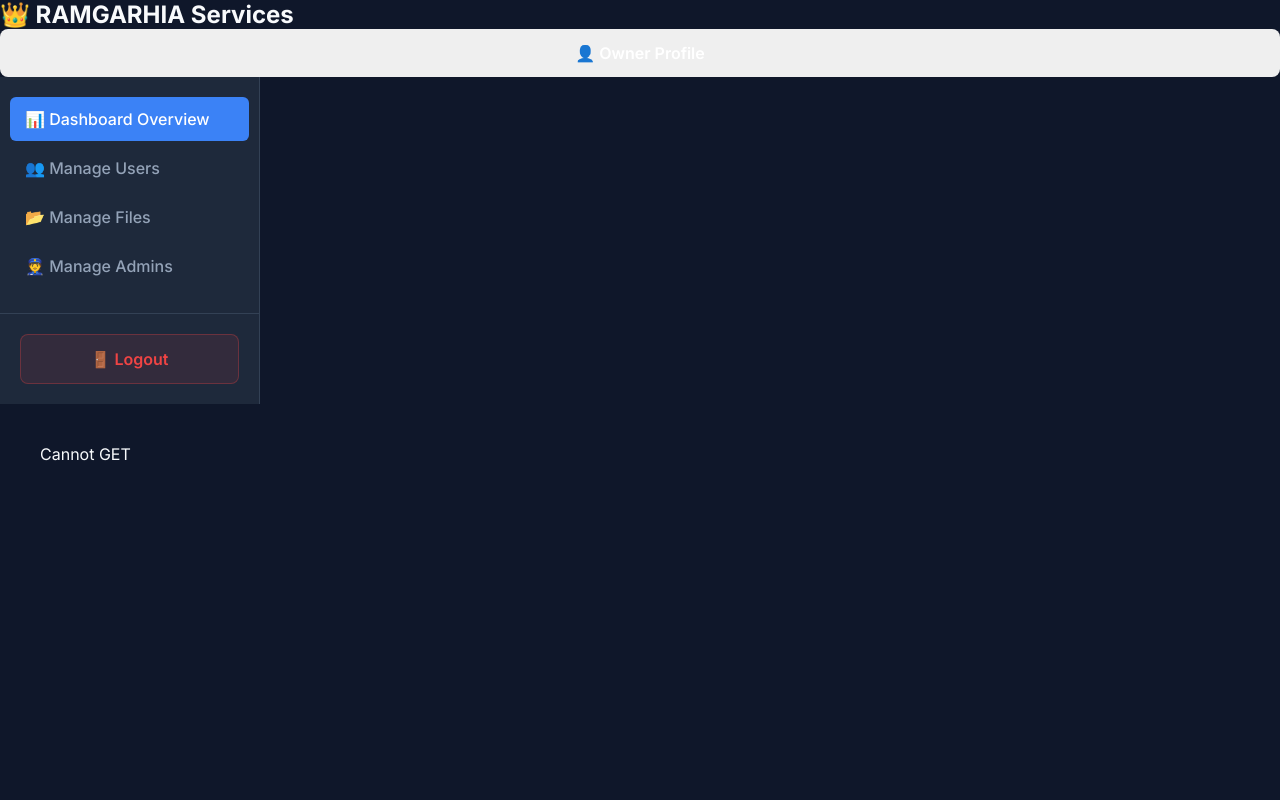
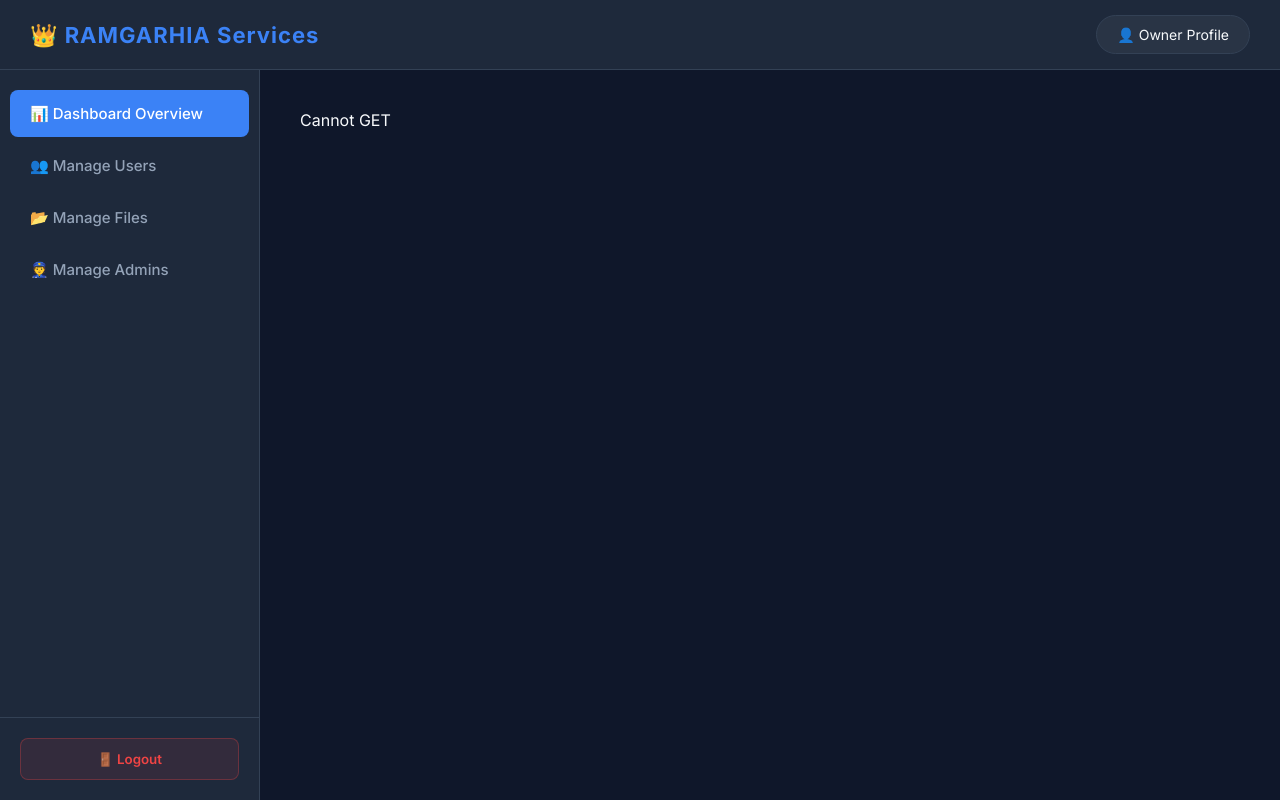
Before and after one commit to LKDlovepreet/New-Drama-Bot, a Python web app: template dashboard/templates/dashboard.html in a window 1280 px wide. Run offline with Jinja, Linux system fonts and the light colour scheme; the template is opened without the code that fills it, so the values that code supplies are empty.

Commit message:
Update style.css

```diff
--- a/dashboard/static/style.css
+++ b/dashboard/static/style.css
@@ -1,11 +1,6 @@
 @import url('https://fonts.googleapis.com/css2?family=Inter:wght@400;500;600;700&display=swap');
 
-* {
-    margin: 0;
-    padding: 0;
-    box-sizing: border-box;
-    font-family: 'Inter', sans-serif;
-}
+* { margin: 0; padding: 0; box-sizing: border-box; font-family: 'Inter', sans-serif; }
 
 :root {
     --bg-dark: #0f172a;
@@ -22,156 +17,83 @@
 body {
     background-color: var(--bg-dark);
     color: var(--text-main);
-}
-
-/* --- AUTH PAGES (Login & Verify) --- */
-.auth-body {
     display: flex;
-    align-items: center;
-    justify-content: center;
-    min-height: 100vh;
-}
-
-.auth-container {
-    width: 100%;
-    max-width: 400px;
-    padding: 20px;
-}
-
-.auth-box {
-    background: var(--bg-panel);
-    padding: 40px 30px;
-    border-radius: 12px;
-    box-shadow: 0 10px 25px rgba(0,0,0,0.5);
-    border: 1px solid var(--border);
-    text-align: center;
-}
-
-.auth-header h2 { font-size: 24px; margin-bottom: 5px; }
-.auth-header p { color: var(--text-muted); margin-bottom: 30px; font-size: 14px; }
-
-.input-group input {
-    width: 100%;
-    padding: 14px;
-    background: var(--bg-dark);
-    border: 1px solid var(--border);
-    color: var(--text-main);
-    border-radius: 8px;
-    margin-bottom: 20px;
-    font-size: 16px;
-    outline: none;
-    transition: 0.3s;
-}
-
-.input-group input:focus { border-color: var(--accent); }
-
-button {
-    width: 100%;
-    padding: 14px;
-    border: none;
-    border-radius: 8px;
-    font-size: 16px;
-    font-weight: 600;
-    cursor: pointer;
-    transition: 0.3s;
-    color: white;
-}
-
-.btn-primary { background: var(--accent); }
-.btn-primary:hover { background: var(--accent-hover); }
-.btn-success { background: var(--success); }
-.btn-success:hover { background: #059669; }
-
-.error-msg {
-    color: var(--danger);
-    margin-top: 15px;
-    font-size: 14px;
-    min-height: 20px;
-}
-
-/* --- DASHBOARD LAYOUT --- */
-.dashboard-body {
-    display: flex;
+    flex-direction: column;
     height: 100vh;
     overflow: hidden;
 }
 
+/* --- TOP NAVBAR --- */
+.top-navbar {
+    background: var(--bg-panel);
+    height: 70px;
+    display: flex;
+    justify-content: space-between;
+    align-items: center;
+    padding: 0 30px;
+    border-bottom: 1px solid var(--border);
+    z-index: 10;
+}
+
+.top-navbar .logo h2 { color: var(--accent); font-size: 22px; letter-spacing: 1px; margin: 0; }
+
+.profile-btn {
+    background: rgba(255,255,255,0.05);
+    color: var(--text-main);
+    border: 1px solid var(--border);
+    padding: 10px 20px;
+    border-radius: 30px;
+    cursor: pointer;
+    font-size: 14px;
+    transition: 0.3s;
+}
+.profile-btn:hover { background: rgba(255,255,255,0.1); }
+
+/* --- DASHBOARD CONTAINER --- */
+.dashboard-container { display: flex; flex: 1; overflow: hidden; }
+
+/* --- SIDEBAR --- */
 .sidebar {
     width: 260px;
     background: var(--bg-panel);
     border-right: 1px solid var(--border);
     display: flex;
     flex-direction: column;
+    justify-content: space-between;
 }
 
-.sidebar-brand {
-    padding: 30px 20px;
-    border-bottom: 1px solid var(--border);
+.sidebar-nav { padding: 20px 10px; flex: 1; }
+.sidebar-nav button {
+    width: 100%; text-align: left; background: transparent; padding: 14px 20px;
+    margin-bottom: 5px; border-radius: 8px; color: var(--text-muted); font-weight: 500; font-size: 15px; border: none; cursor: pointer; transition: 0.3s;
 }
-
-.sidebar-brand h2 { font-size: 20px; color: var(--text-main); }
-.sidebar-brand p { font-size: 12px; color: var(--accent); letter-spacing: 1px; text-transform: uppercase; margin-top: 5px; }
-
-.sidebar-nav {
-    flex: 1;
-    padding: 20px 10px;
-}
-
-.sidebar-nav button {
-    width: 100%;
-    text-align: left;
-    background: transparent;
-    padding: 12px 15px;
-    margin-bottom: 5px;
-    border-radius: 6px;
-    color: var(--text-muted);
-    font-weight: 500;
-}
-
-.sidebar-nav button:hover { background: var(--bg-dark); color: var(--text-main); }
+.sidebar-nav button:hover { background: rgba(255,255,255,0.03); color: var(--text-main); }
 .sidebar-nav button.active { background: var(--accent); color: white; }
 
 .sidebar-footer { padding: 20px; border-top: 1px solid var(--border); }
-.logout-btn { background: rgba(239, 68, 68, 0.1); color: var(--danger); border: 1px solid rgba(239, 68, 68, 0.3); }
+.logout-btn {
+    width: 100%; padding: 12px; background: rgba(239, 68, 68, 0.1);
+    color: var(--danger); border: 1px solid rgba(239, 68, 68, 0.3);
+    border-radius: 8px; cursor: pointer; font-weight: 600; transition: 0.3s;
+}
 .logout-btn:hover { background: var(--danger); color: white; }
 
-.content {
-    flex: 1;
-    padding: 40px;
-    overflow-y: auto;
-    background: var(--bg-dark);
-}
+/* --- MAIN CONTENT --- */
+.content { flex: 1; padding: 40px; overflow-y: auto; background: var(--bg-dark); }
+.header-title { margin-bottom: 30px; }
+.header-title h1 { font-size: 28px; font-weight: 600; margin-bottom: 5px; }
+.header-title p { color: var(--text-muted); font-size: 14px; }
 
-/* --- API CONTENT (Stats & Tables) --- */
-.content h1 { font-size: 28px; margin-bottom: 25px; font-weight: 600; }
+/* --- BOXES (Cards) --- */
+.stats-grid { display: grid; grid-template-columns: repeat(auto-fit, minmax(250px, 1fr)); gap: 20px; margin-bottom: 20px; }
+.card { background: var(--bg-panel); padding: 25px; border-radius: 12px; border: 1px solid var(--border); transition: 0.3s; }
+.card:hover { transform: translateY(-5px); border-color: var(--accent); }
+.card h3 { color: var(--text-muted); font-size: 13px; font-weight: 600; margin-bottom: 15px; text-transform: uppercase; letter-spacing: 1px;}
+.card h1 { margin: 0; font-size: 38px; color: var(--text-main); }
 
-.stats-grid {
-    display: grid;
-    grid-template-columns: repeat(auto-fit, minmax(250px, 1fr));
-    gap: 20px;
-    margin-bottom: 30px;
-}
-
-.card {
-    background: var(--bg-panel);
-    padding: 25px;
-    border-radius: 10px;
-    border: 1px solid var(--border);
-}
-
-.card h3 { color: var(--text-muted); font-size: 14px; font-weight: 500; margin-bottom: 10px; text-transform: uppercase; }
-.card h1 { margin: 0; font-size: 36px; color: var(--accent); }
-
-table {
-    width: 100%;
-    border-collapse: collapse;
-    background: var(--bg-panel);
-    border-radius: 10px;
-    overflow: hidden;
-    border: 1px solid var(--border);
-}
-
-th, td { padding: 15px 20px; text-align: left; border-bottom: 1px solid var(--border); }
+/* --- TABLES --- */
+table { width: 100%; border-collapse: collapse; background: var(--bg-panel); border-radius: 10px; overflow: hidden; border: 1px solid var(--border); margin-top: 20px; }
+th, td { padding: 16px 20px; text-align: left; border-bottom: 1px solid var(--border); }
 th { background: rgba(255,255,255,0.02); color: var(--text-muted); font-weight: 600; text-transform: uppercase; font-size: 12px; }
 tr:last-child td { border-bottom: none; }
 tr:hover td { background: rgba(255,255,255,0.02); }
```
